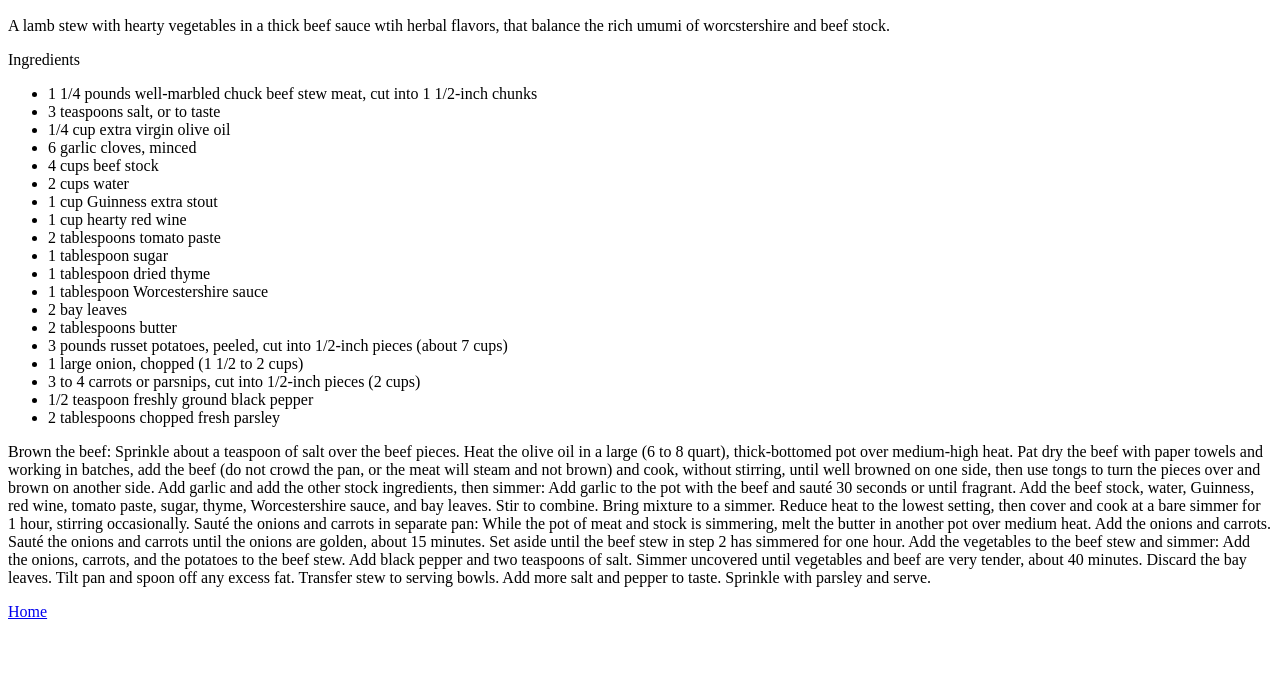
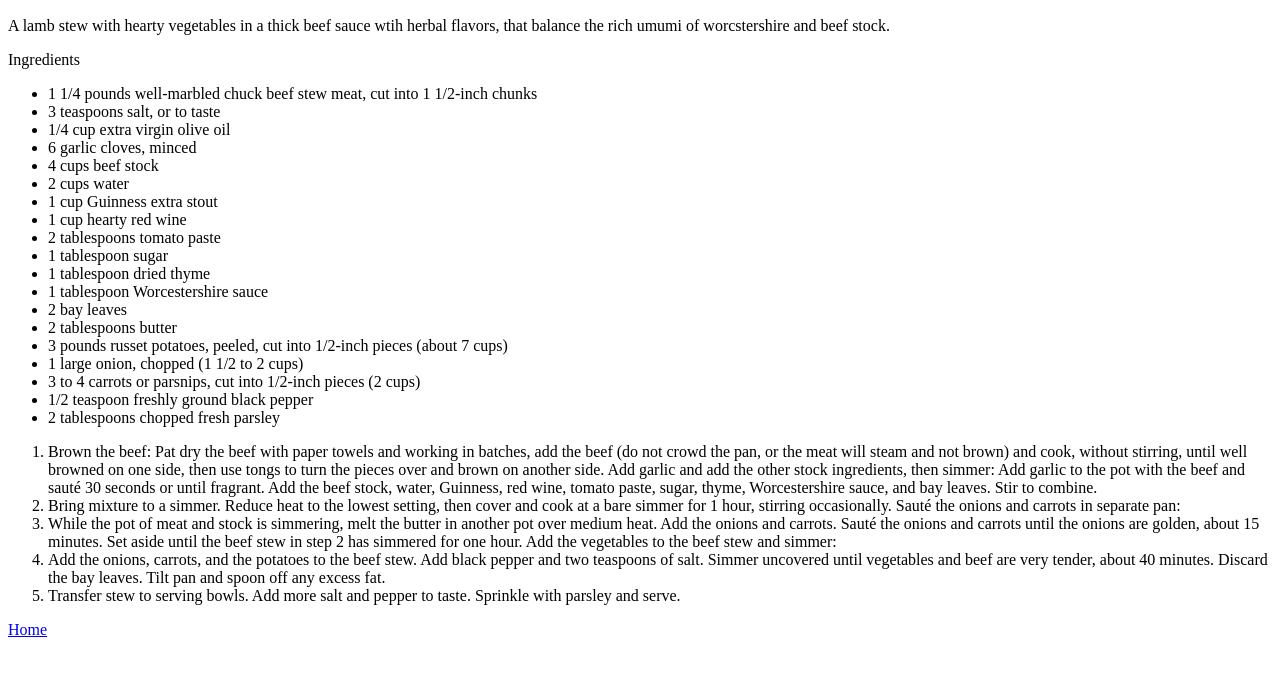
Before and after one commit to LouisMoncrieff/odin-recipes, a plain HTML site: page recipes/irish-stew.html in a window 1280 px wide. Shown: the part 99-772 px from the top of the page. Drawn offline with Linux system fonts and the light colour scheme.

Commit message:
amend image path to include parent file, give image width of 300, deleteparagraph tag for lists and give ingredients and method headers

```diff
--- a/recipes/irish-stew.html
+++ b/recipes/irish-stew.html
@@ -38,20 +38,23 @@
         </p>
 
         <p> <!--Method-->
-            Brown the beef:
-            Sprinkle about a teaspoon of salt over the beef pieces. Heat the olive oil in a large (6 to 8 quart), thick-bottomed pot over medium-high heat.
+            <ol>
+                <li> Brown the beef:
+                Pat dry the beef with paper towels and working in batches, add the beef (do not crowd the pan, or the meat will steam and not brown) and cook, without stirring, until well browned on one side, then use tongs to turn the pieces over and brown on another side.
+                Add garlic and add the other stock ingredients, then simmer:
+                Add garlic to the pot with the beef and sauté 30 seconds or until fragrant. Add the beef stock, water, Guinness, red wine, tomato paste, sugar, thyme, Worcestershire sauce, and bay leaves. Stir to combine.</li>
+                <li>Bring mixture to a simmer. Reduce heat to the lowest setting, then cover and cook at a bare simmer for 1 hour, stirring occasionally.
+                Sauté the onions and carrots in separate pan:</li>
+                <li>While the pot of meat and stock is simmering, melt the butter in another pot over medium heat. Add the onions and carrots. Sauté the onions and carrots until the onions are golden, about 15 minutes. Set aside until the beef stew in step 2 has simmered for one hour.
+                Add the vegetables to the beef stew and simmer:</li>
+                <li>Add the onions, carrots, and the potatoes to the beef stew. Add black pepper and two teaspoons of salt. Simmer uncovered until vegetables and beef are very tender, about 40 minutes. Discard the bay leaves. Tilt pan and spoon off any excess fat.</li>
+                <li>Transfer stew to serving bowls. Add more salt and pepper to taste. Sprinkle with parsley and serve.</li>
+            </ol>
 
-            Pat dry the beef with paper towels and working in batches, add the beef (do not crowd the pan, or the meat will steam and not brown) and cook, without stirring, until well browned on one side, then use tongs to turn the pieces over and brown on another side.
-            Add garlic and add the other stock ingredients, then simmer:
-            Add garlic to the pot with the beef and sauté 30 seconds or until fragrant. Add the beef stock, water, Guinness, red wine, tomato paste, sugar, thyme, Worcestershire sauce, and bay leaves. Stir to combine.
 
-            Bring mixture to a simmer. Reduce heat to the lowest setting, then cover and cook at a bare simmer for 1 hour, stirring occasionally.
-            Sauté the onions and carrots in separate pan:
-            While the pot of meat and stock is simmering, melt the butter in another pot over medium heat. Add the onions and carrots. Sauté the onions and carrots until the onions are golden, about 15 minutes. Set aside until the beef stew in step 2 has simmered for one hour.
-            Add the vegetables to the beef stew and simmer:
-            Add the onions, carrots, and the potatoes to the beef stew. Add black pepper and two teaspoons of salt. Simmer uncovered until vegetables and beef are very tender, about 40 minutes. Discard the bay leaves. Tilt pan and spoon off any excess fat.
 
-            Transfer stew to serving bowls. Add more salt and pepper to taste. Sprinkle with parsley and serve.
+
+
         </p>
             <!--link to return to index.html-->
         <a href="../index.html">Home</a>
```
